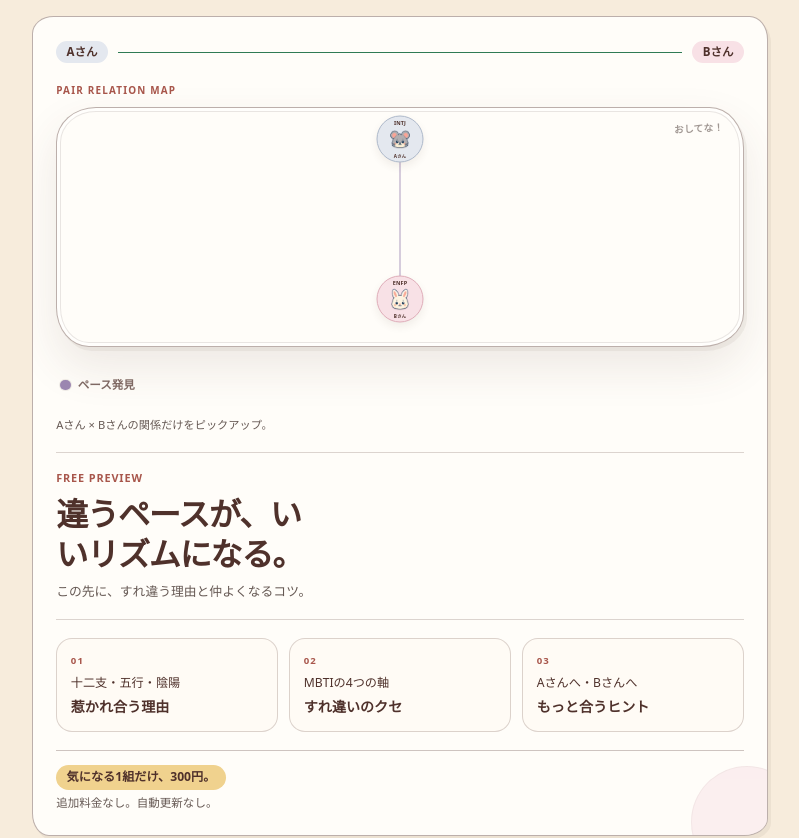
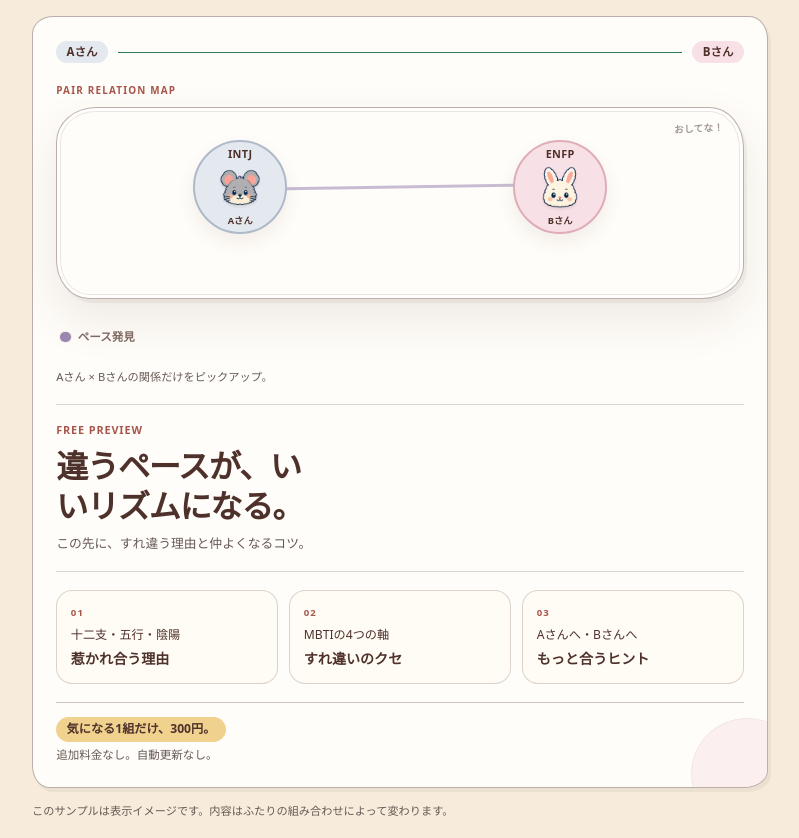
Before and after one commit to mi-hye/mofutype, a Next.js app: page / in a window 1280 px wide. Shown: the part 1799-2637 px from the top of the page, without its empty margins (240-1039 px from the left). Built offline with nearby package versions, Linux system fonts and the light colour scheme; no server answers.

Commit message:
fix: lay out paid sample pair horizontally

```diff
--- a/src/app/globals.css
+++ b/src/app/globals.css
@@ -145,7 +145,7 @@ button, input, textarea, select { font: inherit; }
 .report-preview__pair i { height: 1px; background: var(--relationship-calm); }
 .report-sample-graph { display: grid; z-index: 1; min-width: 0; gap: 0.55rem; }
 .report-sample-graph__eyebrow { margin: 0; color: var(--accent-vermilion); font-size: 0.62rem; font-weight: 850; letter-spacing: 0.12em; }
-.report-sample-graph .group-graph__canvas { height: 15rem; min-height: 15rem; }
+.report-sample-graph .group-graph__canvas { height: 12rem; min-height: 12rem; }
 .report-sample-graph__note { margin: 0; color: var(--text-muted); font-size: 0.7rem; line-height: 1.55; }
 .report-preview__lead { display: grid; gap: 0.45rem; border-block: 1px solid rgb(var(--ink-rgb) / 20%); padding-block: 1rem; }
 .report-preview__lead > span { color: var(--accent-vermilion); font-size: 0.68rem; font-weight: 800; letter-spacing: 0.08em; }
--- a/src/features/group-graph/group-graph.tsx
+++ b/src/features/group-graph/group-graph.tsx
@@ -38,6 +38,7 @@ interface GroupGraphProps {
   onPairSelect: (selection: PairSelection) => void;
   relationshipFactory?: RelationshipFactory;
   variant?: "default" | "minimal";
+  layout?: "radial" | "horizontal-pair";
 }
 
 const nodeTypes = { zodiac: ZodiacNode };
@@ -74,16 +75,32 @@ function GroupGraphComponent({
   onPairSelect,
   relationshipFactory = createEtoRelationship,
   variant = "default",
+  layout = "radial",
 }: GroupGraphProps) {
   const [selectedNodeId, setSelectedNodeId] = useState<string | null>(null);
   const [selectedLineColor, setSelectedLineColor] = useState<RelationshipLineColor | null>(null);
   const canvasRef = useRef<HTMLDivElement>(null);
   const membersVersion = graphMembersVersion(members);
   const topology = useMemo(
-    () => buildGraphTopology(graphMemberSnapshot(members), relationshipFactory),
+    () => {
+      const nextTopology = buildGraphTopology(
+        graphMemberSnapshot(members),
+        relationshipFactory,
+      );
+      if (layout !== "horizontal-pair" || nextTopology.nodes.length !== 2) {
+        return nextTopology;
+      }
+      return {
+        ...nextTopology,
+        nodes: nextTopology.nodes.map((node, index) => ({
+          ...node,
+          position: { x: index === 0 ? -160 : 160, y: 0 },
+        })),
+      };
+    },
     // Raw array identity is intentionally replaced by the complete semantic version.
     // eslint-disable-next-line react-hooks/exhaustive-deps
-    [membersVersion, relationshipFactory],
+    [membersVersion, relationshipFactory, layout],
   );
   const graph = useMemo(
     () => decorateGraph(topology, selectedNodeId, unlocks, selectedLineColor),
--- a/src/features/landing/report-sample-graph.tsx
+++ b/src/features/landing/report-sample-graph.tsx
@@ -48,6 +48,7 @@ export function ReportSampleGraph() {
         members={SAMPLE_MEMBERS}
         unlocks={[]}
         onPairSelect={ignoreSamplePairSelection}
+        layout="horizontal-pair"
       />
       <p className="report-sample-graph__note">
         Aさん × Bさんの関係だけをピックアップ。
```
Also changed, not shown: 2 other files (tests, documents, lock files or other folders).
